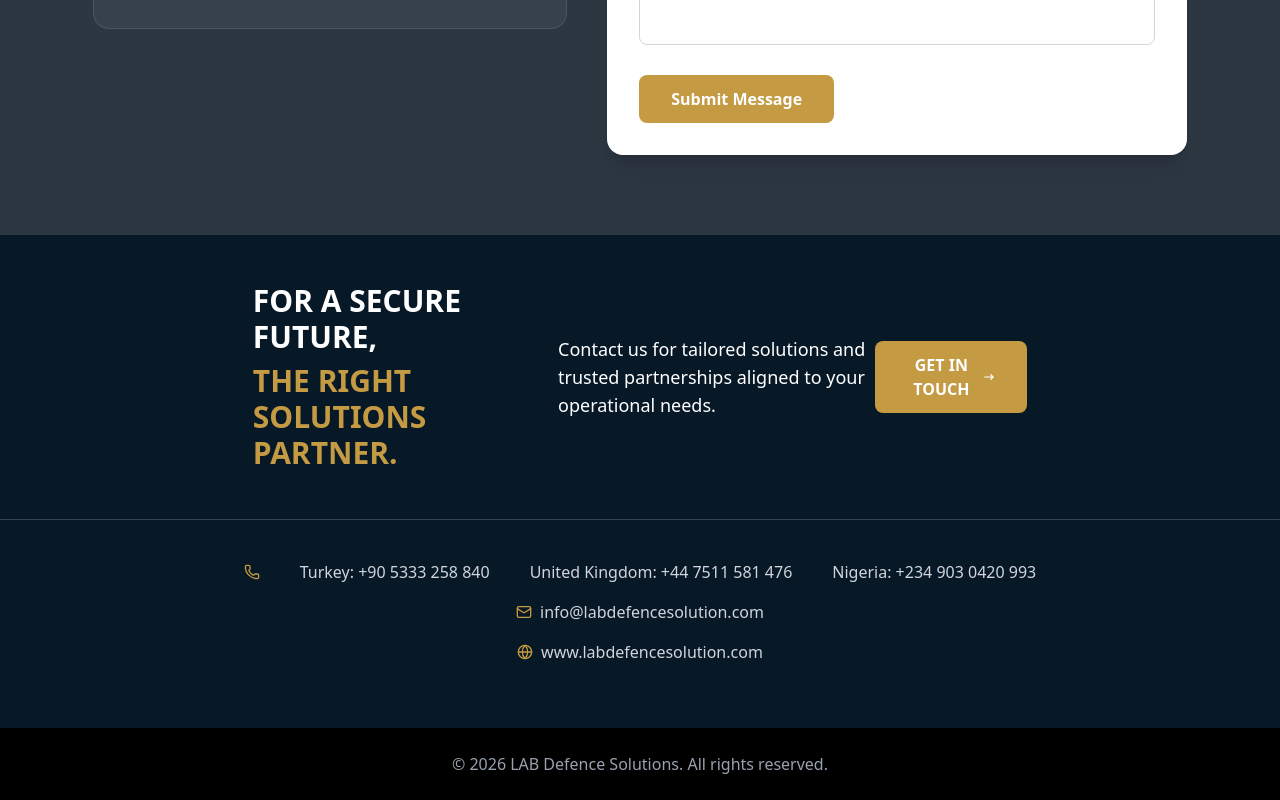
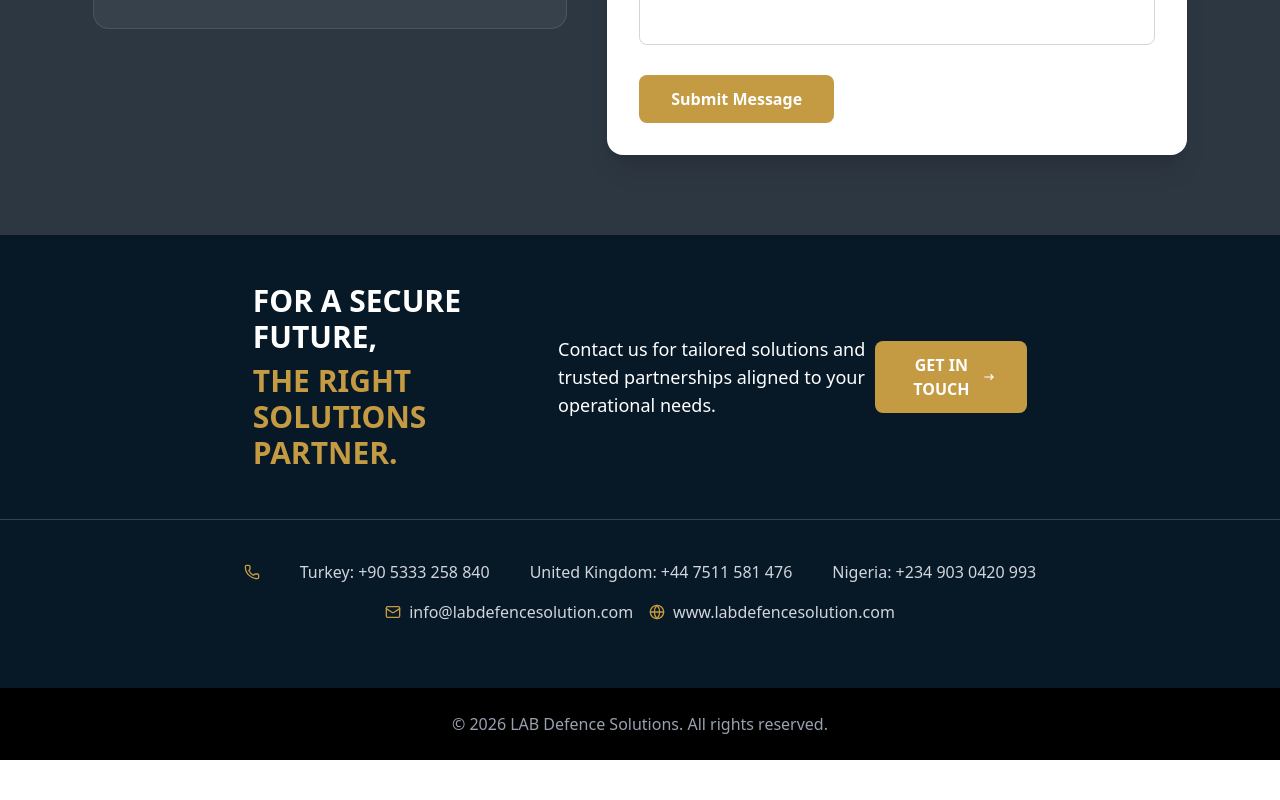
Before and after one commit to benjaminuwah/labs, a Next.js app: page /contact-us in a window 1280 px wide. Shown: the part 991-1791 px from the top of the page. After the commit the page ends 1751 px from the top, so only its background shows below. Built offline with nearby package versions, Linux system fonts and the light colour scheme.

Commit message:
Update index.tsx

```diff
--- a/components/footer/index.tsx
+++ b/components/footer/index.tsx
@@ -63,6 +63,7 @@
             <span> United Kingdom: +44 7511 581 476</span>
             <span> Nigeria: +234 903 0420 993</span>
           </div>
+          <div className="flex gap-4 justify-center">
             <div className="flex items-center justify-center gap-2">
               <Mail className="h-4 w-4 text-defence-gold" />
               <span>info@labdefencesolution.com</span>
@@ -70,6 +71,7 @@
             <div className="flex items-center justify-center gap-2">
               <Globe className="h-4 w-4 text-defence-gold" />
               <span>www.labdefencesolution.com</span>
+            </div>
           </div>
           <div className="flex gap-4 pt-2">
             {/* <LiaLinkedin className="h-5 w-5 cursor-pointer hover:text-defence-gold transition-colors" /> */}
```
Lines whose indentation alone changed are shown as unchanged.
